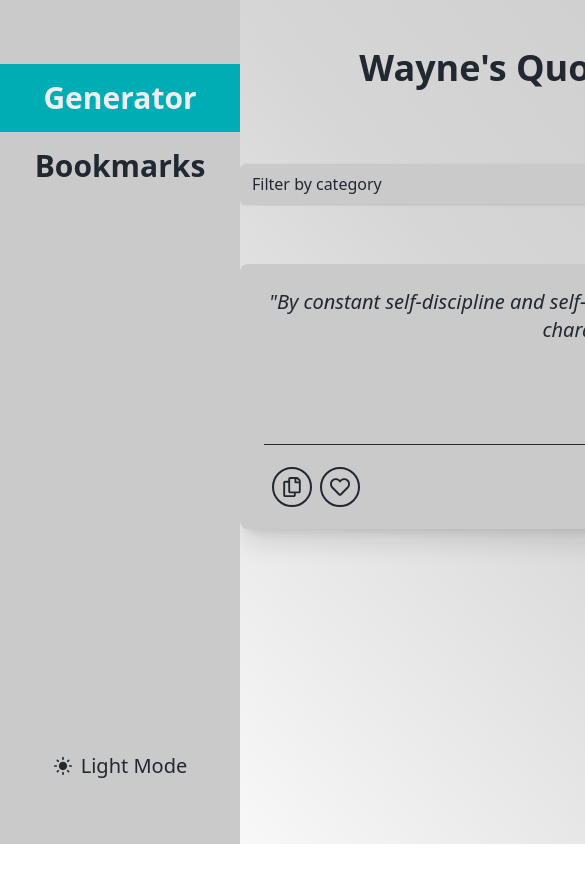
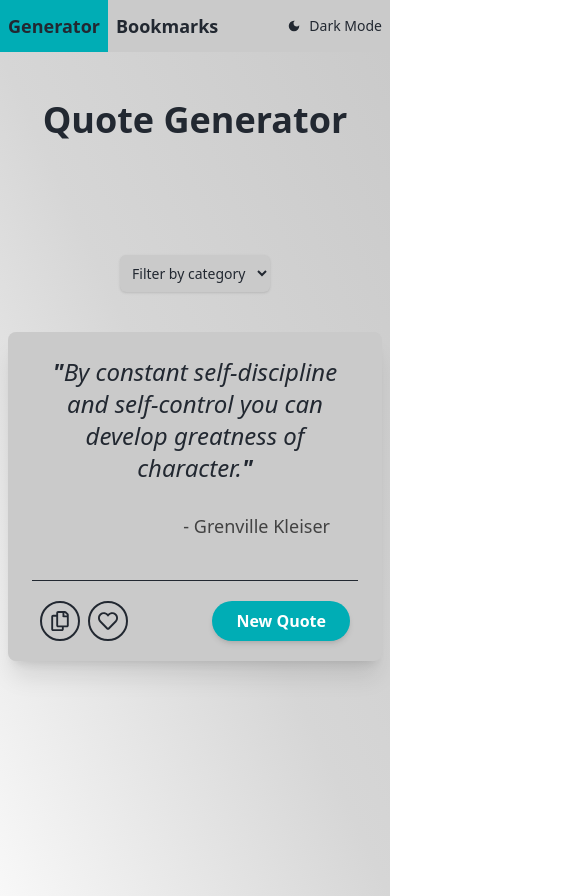
Before and after one commit to Klayne27/quote-generator, a React (Vite) app: page / in a window 390 px wide. Shown: the top 896 px of the page, 585 px wide, since content can reach past the window. Before the commit the page ends 844 px from the top, so only its background shows below. Built offline with nearby package versions, Linux system fonts and the light colour scheme.

Commit message:
responsive mobile

```diff
--- a/src/App.jsx
+++ b/src/App.jsx
@@ -1,4 +1,3 @@
-import { Route, Routes } from "react-router-dom";
 import Sidebar from "./components/Sidebar";
 import QuoteGenerator from "./components/QuoteGenerator";
 import BookmarksList from "./components/BookmarksList";
@@ -7,8 +6,8 @@ import { useEffect, useState } from "react";
 
 function App() {
   const theme = useSelector((state) => state.settings.theme);
-  // Use state to track which component should be active
-  const [activeTab, setActiveTab] = useState("generator"); // 'generator' or 'bookmarks'
+
+  const [activeTab, setActiveTab] = useState("generator");
 
   useEffect(() => {
     const root = window.document.documentElement;
@@ -24,7 +23,7 @@ function App() {
   };
 
   return (
-    <div className="grid grid-cols-[1fr_7fr] bg-stone-900 h-screen text-white">
+    <div className="grid sm:grid-cols-[1fr_7fr] bg-stone-900 h-screen text-white">
       <Sidebar activeTab={activeTab} onTabChange={handleTabChange} />
       <div>
         {activeTab === "generator" && <QuoteGenerator />}
--- a/src/bookmarksSlice.js
+++ b/src/bookmarksSlice.js
@@ -3,12 +3,10 @@ import { createSlice } from "@reduxjs/toolkit";
 const loadBookmarks = () => {
   const savedBookmarks = localStorage.getItem("bookmarkedQuotes");
   if (!savedBookmarks) {
-    // If no item or an empty string was saved
     return [];
   }
   try {
     const parsedBookmarks = JSON.parse(savedBookmarks);
-    // Check if parsing resulted in null, undefined, or something not an array
     if (
       parsedBookmarks === null ||
       parsedBookmarks === undefined ||
@@ -18,15 +16,20 @@ const loadBookmarks = () => {
         "LocalStorage 'bookmarkedQuotes' found but was not a valid array:",
         parsedBookmarks
       );
-      return []; // Return empty array if parsing failed or result is invalid
+      return [];
     }
-    return parsedBookmarks; // Return the valid array
+    return parsedBookmarks;
   } catch (error) {
-    // Handle cases where the stored string is not valid JSON
     console.error("Error parsing 'bookmarkedQuotes' from localStorage:", error);
-    return []; // Return empty array if data is corrupted
+    return [];
   }
 };
+
+// const loadBookmarks = () => {
+//   const savedBookmarks = localStorage.getItem("bookmarkedQuotes");
+
+//   return savedBookmarks ? JSON.parse(savedBookmarks) : [];
+// };
 
 const saveBookmarks = (bookmarks) => {
   localStorage.setItem("bookmarkedQuotes", JSON.stringify(bookmarks));
--- a/src/components/BookmarksList.jsx
+++ b/src/components/BookmarksList.jsx
@@ -47,7 +47,6 @@ function BookmarksList() {
   return (
     <div
       className="min-h-screen bg-gradient-to-tr from-light-1 via-[#d6d6d6] to-light-2
-
       dark:bg-gradient-to-tr dark:from-dark-1 dark:via-[#282e36] dark:to-dark-2 text-light-4
      dark:text-dark-4 flex flex-col transition-colors duration-300 pt-12"
     >
@@ -58,7 +57,7 @@ function BookmarksList() {
       </header>
 
       <main className="flex-grow flex flex-col items-center">
-        <div className="w-full max-w-2xl mx-auto mb-6 flex flex-col sm:flex-row items-center justify-center sm:justify-end sm:space-x-2 space-y-2 sm:space-y-0">
+        <div className="p-2 w-full mx-2 sm:max-w-2xl sm:mx-auto mb-6 flex flex-col sm:flex-row items-center justify-center sm:justify-end sm:space-x-2 space-y-2 sm:space-y-0">
           <input
             type="text"
             id="authorSearchInput"
@@ -69,19 +68,19 @@ function BookmarksList() {
           />
           <select
             id="categoryFilterSelect"
-            className="rounded-md  bg-light-2 dark:bg-dark-2 text-light-4 dark:text-dark-4 shadow-sm p-2 text-base w-full sm:w-auto transition-colors"
+            className="rounded-md  bg-light-2 dark:bg-dark-2 text-light-4 dark:text-dark-4 shadow-sm p-2 px-3 text-base  transition-colors"
             value={selectedCategoryFilter}
             onChange={handleCategoryFilterChange}
           >
             {allCategories.map((cat) => (
-              <option key={cat} value={cat}>
+              <option key={cat} value={cat} className="text-sm sm:text-lg">
                 {cat?.slice(0, 1).toUpperCase() + cat?.slice(1)}
               </option>
             ))}
           </select>
         </div>
 
-        <div className=" w-full max-w-2xl mx-auto bg-light-2 dark:bg-dark-2 rounded-lg shadow-xl p-6 overflow-y-auto max-h-[65vh] custom-scrollbar transition-colors duration-300">
+        <div className="mx-2 sm:max-w-2xl sm:mx-auto bg-light-2 dark:bg-dark-2 rounded-lg shadow-xl p-6 overflow-y-auto max-h-[65vh] custom-scrollbar transition-colors duration-300">
           {filteredBookmarks.length === 0 ? (
             <p className="text-gray-500 dark:text-gray-400 italic text-center py-8">
               {bookmarks.length === 0
--- a/src/components/QuoteGenerator.jsx
+++ b/src/components/QuoteGenerator.jsx
@@ -150,39 +150,37 @@ function QuoteGenerator() {
       className="min-h-screen flex flex-col transition-colors duration-300 pt-12
     text-light-4
      dark:text-dark-4
-
-    bg-gradient-to-tr from-light-1 via-[#d6d6d6] to-light-2
-
-    dark:bg-gradient-to-tr dark:from-dark-1 dark:via-[#282e36] dark:to-dark-2
+      bg-gradient-to-tr from-light-1 via-[#d6d6d6] to-light-2
+      dark:bg-gradient-to-tr dark:from-dark-1 dark:via-[#282e36] dark:to-dark-2
    "
     >
-      <h1 className="text-4xl md:text-6xl font-extrabold text-center text-light-4 dark:text-dark-4">
-        Wayne's Quote Generator
+      <h1 className="text-4xl md:text-6xl font-extrabold text-center text-light-4  dark:text-dark-4">
+        Quote Generator
       </h1>
 
-      <main className="flex-grow flex flex-col items-center justify-center mb-60">
-        <div className=" w-[700px] flex justify-end items-center mb-15">
+      <main className="flex-grow flex flex-col items-center justify-center mb-30 sm:mb-60">
+        <div className="sm:w-[700px] flex justify-end items-center mb-10 sm:mb-15">
           <select
             id="categoryFilter"
-            className="rounded-md  bg-light-2 dark:bg-dark-2 text-light-4 dark:text-dark-4 shadow-sm p-2 text-base w-full sm:w-auto transition-colors"
+            className="rounded-md bg-light-2 dark:bg-dark-2 text-light-4 dark:text-dark-4 shadow-sm p-2 text-sm sm:text-base w-full sm:w-auto transition-colors"
             value={selectedCategory}
             onChange={(e) => setSelectedCategory(e.target.value)}
           >
             {categories.map((cat) => (
-              <option key={cat} value={cat}>
+              <option key={cat} value={cat} className="text-xs sm:text-base">
                 {cat?.slice(0, 1).toUpperCase() + cat?.slice(1)}
               </option>
             ))}
           </select>
         </div>{" "}
-        <div className="w-full max-w-[700px] bg-light-2 dark:bg-dark-2 rounded-lg shadow-xl p-6 pb-5  flex flex-col items-center text-center transition-colors duration-300">
+        <div className="mx-2 sm:w-full sm:max-w-[700px] bg-light-2 dark:bg-dark-2 rounded-lg shadow-xl p-6 pb-5  flex flex-col items-center text-center transition-colors duration-300">
           <div className="flex justify-center items-center mb-6 flex-grow pb-1">
-            <p className="text-xl md:text-4xl italic text-light-4 dark:text-dark-4">
-              "{currentQuote.quote}"
+            <p className="text-2xl md:text-4xl italic text-light-4 dark:text-dark-4">
+              <strong>"</strong>{currentQuote.quote}<strong>"</strong>
             </p>
           </div>
           <div className="flex justify-end w-full px-7">
-            <p className="text-2xl font-medium text-light-5 dark:text-[#b6b6b6] text-right pb-6">
+            <p className="text-lg sm:text-2xl font-medium text-light-5 dark:text-[#b6b6b6] text-right pb-6">
               - {currentQuote.author}
             </p>
           </div>
@@ -230,7 +228,7 @@ function QuoteGenerator() {
 
             <button
               onClick={() => handleNewQuote()}
-              className="px-6 py-2 bg-light-3 dark:bg-dark-3 active:scale-95 text-white font-semibold rounded-full shadow-md cursor-pointer transition text-lg"
+              className="px-6 py-2 bg-light-3 dark:bg-dark-3 active:scale-95 text-white font-semibold rounded-full shadow-md cursor-pointer transition text-md sm:text-lg"
             >
               New Quote
             </button>
--- a/src/components/Sidebar.jsx
+++ b/src/components/Sidebar.jsx
@@ -11,15 +11,15 @@ function Sidebar({activeTab, onTabChange}) {
   };
 
   const tabClasses =
-    "font-semibold w-60 flex justify-center items-center p-4 text-3xl transition-colors cursor-pointer";
+    "font-semibold sm:w-60 flex justify-center items-center px-2 py-3 sm:p-4 text-lg sm:text-3xl transition-colors cursor-pointer";
 
-  const activeTabClasses = "bg-light-3 dark:bg-dark-3 text-dark-4 dark:text-light-4";
+  const activeTabClasses = "bg-light-3 dark:bg-dark-3 text-light-4 dark:text-dark-4";
   const inactiveTabClasses =
     "hover:bg-light-3 dark:hover:bg-dark-3 text-light-4 dark:text-dark-4";
 
   return (
-    <div className="flex flex-col justify-between py-16 items-center relative bg-light-2 dark:bg-dark-2 transition-colors">
-      <div className="flex flex-col">
+    <div className="flex sm:flex-col justify-between sm:py-16 items-center relative bg-light-2 dark:bg-dark-2 transition-colors">
+      <div className="flex sm:flex-col">
         <div
           className={`${tabClasses} ${
             activeTab === "generator" ? activeTabClasses : inactiveTabClasses
@@ -41,15 +41,15 @@ function Sidebar({activeTab, onTabChange}) {
       <div>
         <div
           onClick={toggleTheme}
-          className="cursor-pointer active:scale-95 transition duration-200"
+          className="cursor-pointer active:scale-95 transition duration-200 text-sm sm:text-xl mr-2"
         >
-          {theme === "dark" ? (
-            <p className="flex gap-2 items-center text-xl text-dark-4">
+          {theme === "light" ? (
+            <p className="flex gap-2 items-center  text-light-4">
               <MdDarkMode />
               Dark Mode
             </p>
           ) : (
-            <p className="flex gap-2 items-center text-xl text-light-4">
+            <p className="flex gap-2 items-center  text-dark-4">
               <MdLightMode />
               Light Mode
             </p>
--- a/src/main.jsx
+++ b/src/main.jsx
@@ -2,7 +2,6 @@ import { StrictMode } from "react";
 import { createRoot } from "react-dom/client";
 import "./index.css";
 import App from "./App.jsx";
-
 import { Provider } from "react-redux";
 import store from "./store.js";
 
```
